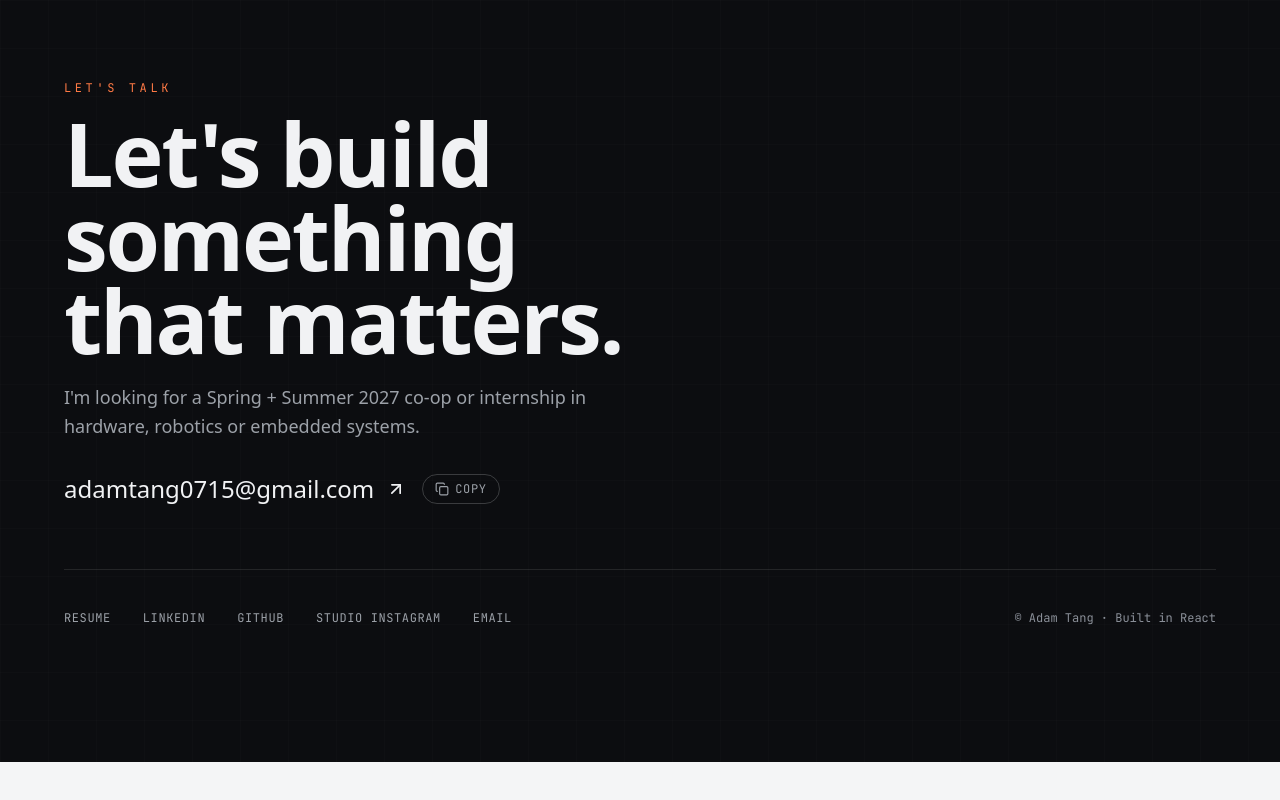
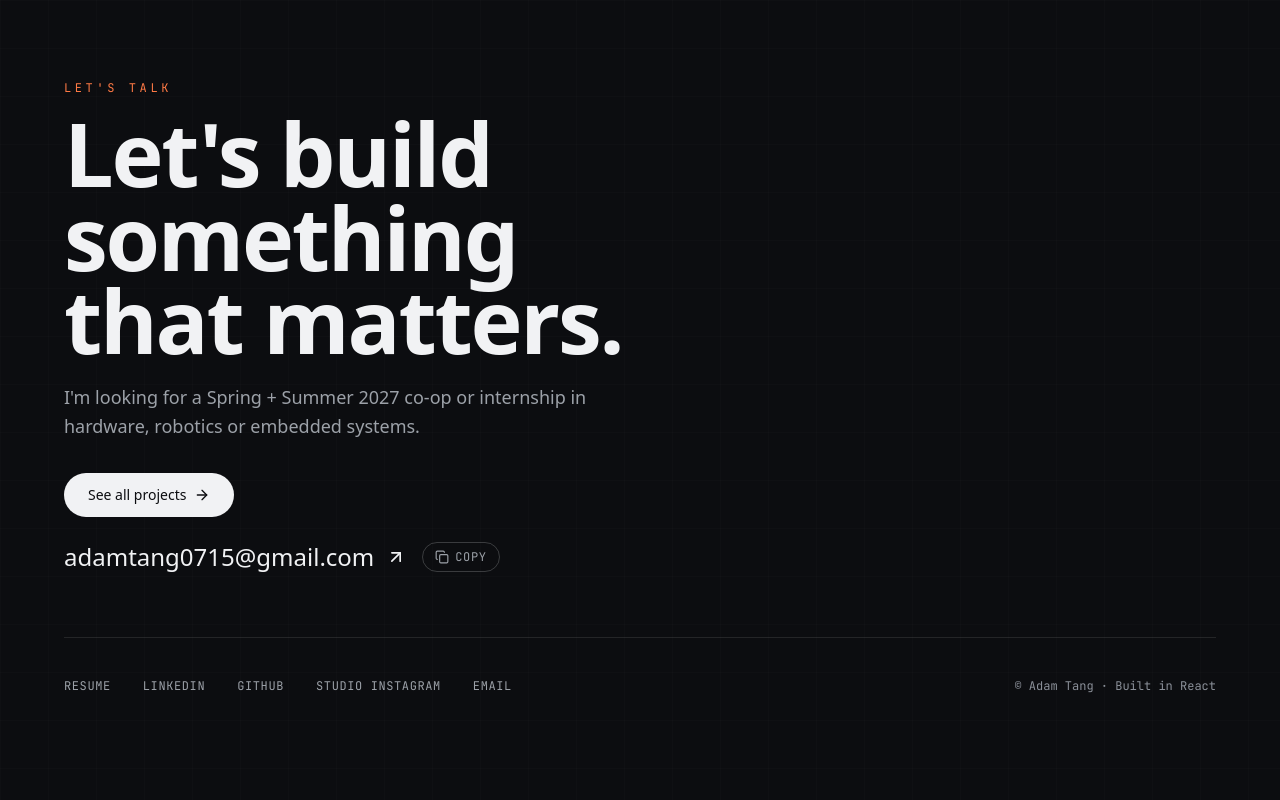
Before and after one commit to antangled/engineering_portfolio, a React (Vite) app: page / in a window 1280 px wide. Shown: the part 5961-6761 px from the top of the page. Before the commit the page ends 6723 px from the top, so only its background shows below. Built offline with nearby package versions, Linux system fonts and the light colour scheme; a web font is replaced by a local one.

Commit message:
Footer: 'See all projects' button at the bottom of the home page
Co-Authored-By: Claude Opus 5.5 <noreply@anthropic.com>

```diff
--- a/src/components/home/Footer.tsx
+++ b/src/components/home/Footer.tsx
@@ -1,5 +1,6 @@
 import { motion } from "framer-motion";
-import { ArrowUpRight } from "lucide-react";
+import { Link } from "react-router-dom";
+import { ArrowRight, ArrowUpRight } from "lucide-react";
 import { profile, socialLinks, contact } from "../../data/profile";
 import { CopyEmail } from "../CopyEmail";
 
@@ -23,7 +24,15 @@ export function Footer() {
           <p className="mt-5 max-w-xl text-pretty text-lg leading-relaxed text-mist-dim">
             I'm looking for a Spring + Summer 2027 co-op or internship in hardware, robotics or embedded systems.
           </p>
-          <div className="mt-8 flex flex-wrap items-center gap-4">
+          <Link
+            to="/projects"
+            data-cursor="link"
+            className="group mt-8 inline-flex items-center gap-2 rounded-full bg-mist px-6 py-3 text-sm font-medium text-night-900 transition-colors duration-300 hover:bg-signal hover:text-white"
+          >
+            See all projects
+            <ArrowRight className="h-4 w-4 transition-transform duration-300 group-hover:translate-x-1" />
+          </Link>
+          <div className="mt-6 flex flex-wrap items-center gap-4">
             <a
               href={`mailto:${contact.email}`}
               data-cursor="link"
```
